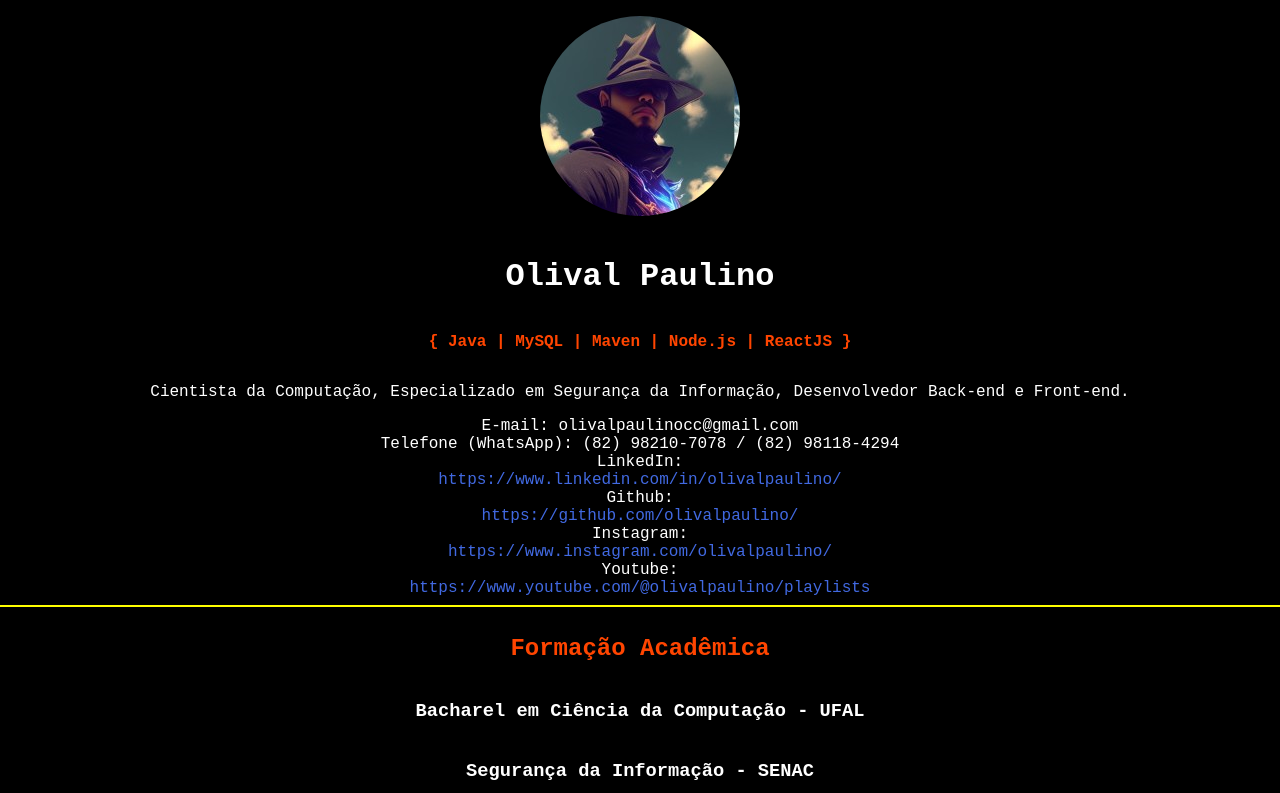
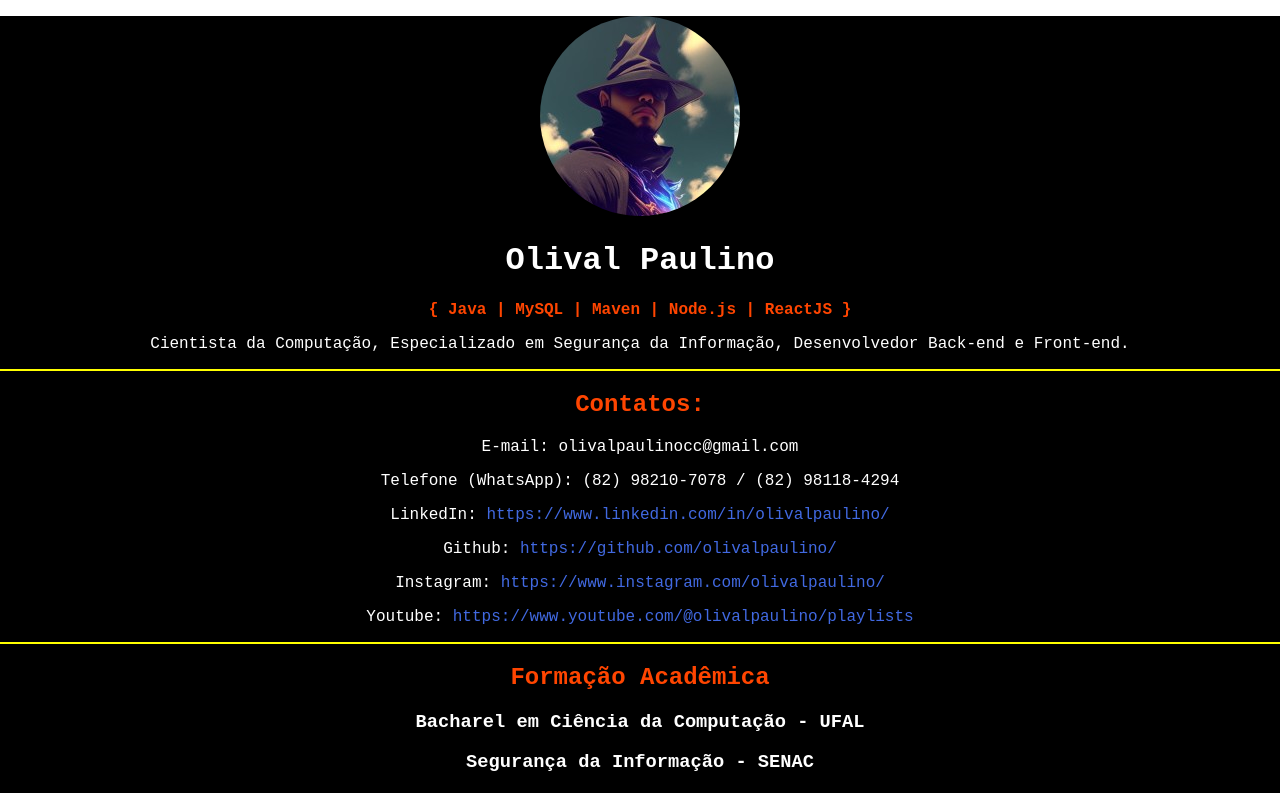
Before and after one commit to olivalpaulino/portifolio, a React (Create React App) app: page / in a window 1280 px wide. Shown: the top 793 px of the page. Built offline with nearby package versions, Linux system fonts and the light colour scheme.

Commit message:
adicionando a estilizacao

```diff
--- a/src/App.css
+++ b/src/App.css
@@ -15,7 +15,7 @@ a {
 }
 
 a:hover {
-  color: orangered;
+  color: yellow;
 }
 
 h2 {
--- a/src/components/Contato.css
+++ b/src/components/Contato.css
@@ -1,6 +1,3 @@
 div {
-    display: flex;
-    flex-direction: column;
-    justify-content: center;
-    align-content: space-around ;
+
 }
--- a/src/components/Contato.js
+++ b/src/components/Contato.js
@@ -4,12 +4,12 @@ import './Contato.css'
 const Contato = ({email, telefone1, telefone2, linkedin, github, instagram, youtube}) => {
   return (
     <div>
-        E-mail: {email} <br />
-        Telefone (WhatsApp): {telefone1} / {telefone2} <br />
-        LinkedIn: <a href={linkedin}>{linkedin}</a>
-        Github: <a href={github}>{github}</a>
-        Instagram: <a href={instagram}>{instagram}</a>
-        Youtube: <a href={youtube}>{youtube}</a>
+        <p>E-mail: {email} </p>
+        <p>Telefone (WhatsApp): {telefone1} / {telefone2}</p>
+        <p>LinkedIn: <a href={linkedin}>{linkedin}</a></p>
+        <p>Github: <a href={github}>{github}</a></p>
+        <p>Instagram: <a href={instagram}>{instagram}</a></p>
+        <p>Youtube: <a href={youtube}>{youtube}</a></p>
     </div>
   )
 }
--- a/src/components/Perfil.js
+++ b/src/components/Perfil.js
@@ -19,7 +19,10 @@ const Perfil = () => {
         <Titulo nome={"Olival Paulino"} stacks={"{ Java | MySQL | Maven | Node.js | ReactJS }"} descricao={"Cientista da Computação, Especializado em Segurança da Informação, Desenvolvedor Back-end e Front-end."} />
       </header>
 
+      <hr />
+
       <section id="contato" class="dados">
+        <h2>Contatos:</h2>
         <Contato email={"olivalpaulinocc@gmail.com"} telefone1={"(82) 98210-7078"} telefone2={"(82) 98118-4294"} linkedin={"https://www.linkedin.com/in/olivalpaulino/"} github={"https://github.com/olivalpaulino/"} instagram={"https://www.instagram.com/olivalpaulino/"} youtube={"https://www.youtube.com/@olivalpaulino/playlists"} />
       </section>
 
```
